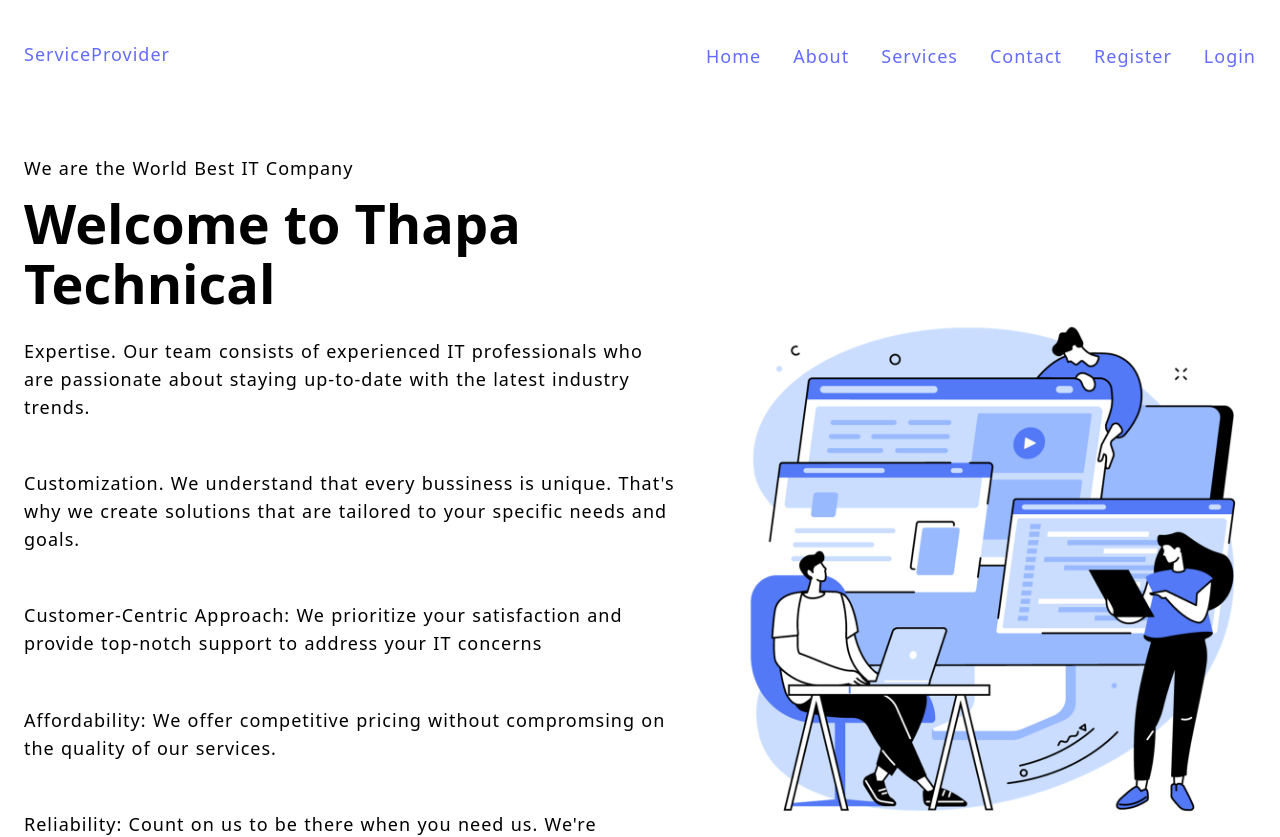
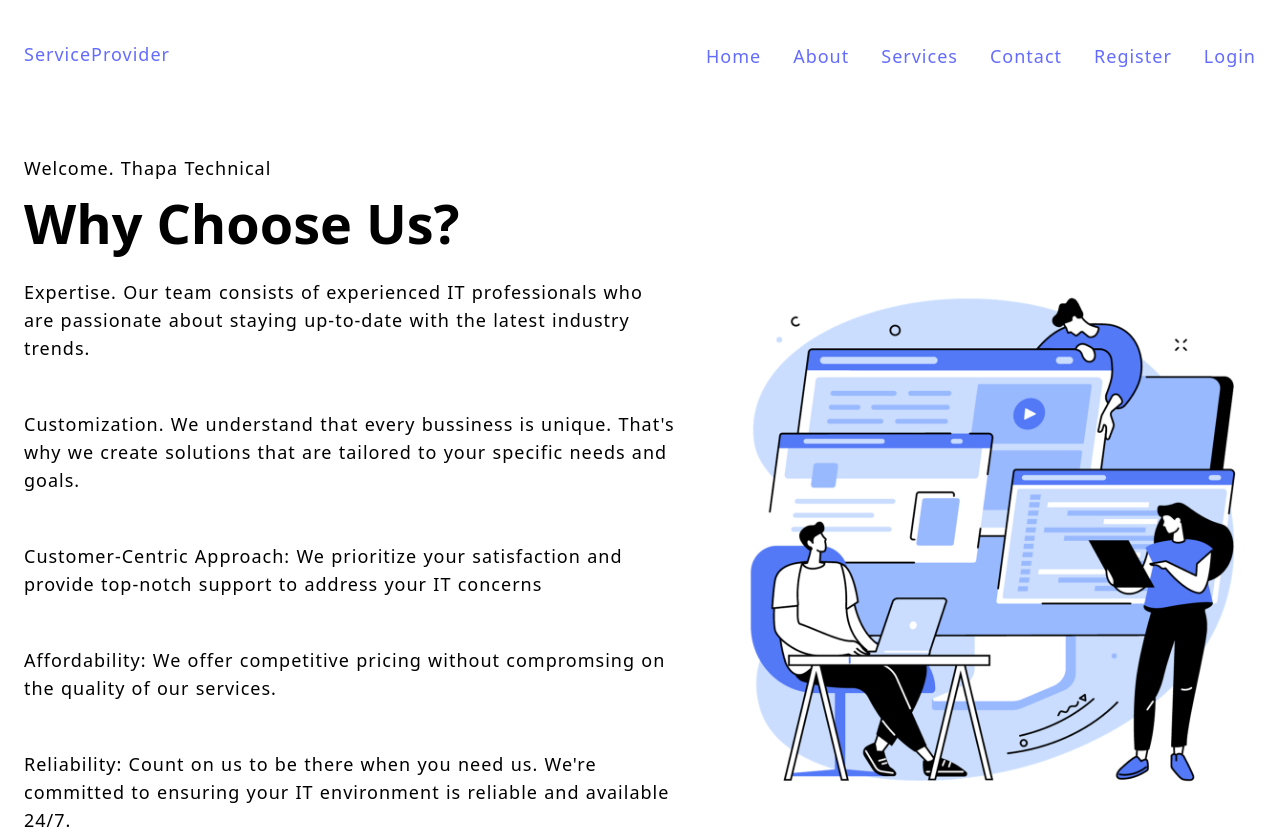
Before and after one commit to MuhammadFaizan144/MERN-Tutorial, a React (Vite) app in the folder client/: page /about in a window 1280 px wide. Shown: the top 837 px of the page. Built offline with nearby package versions, Linux system fonts and the light colour scheme.

Commit message:
Complete footer and about page task in tutorial 24

```diff
--- a/client/src/pages/About.jsx
+++ b/client/src/pages/About.jsx
@@ -7,8 +7,8 @@
         <section className="section-hero">
           <div className="container grid grid-two-cols">
             <div className="hero-content">
-              <p>We are the World Best IT Company</p>
-              <h1>Welcome to Thapa Technical</h1>
+              <p>Welcome. Thapa Technical</p>
+              <h1>Why Choose Us?</h1>
               <p>
                 Expertise. Our team consists of experienced IT professionals who are passionate about staying up-to-date with the latest industry trends.
               </p>
```
